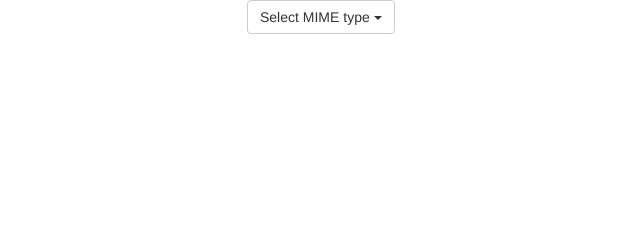
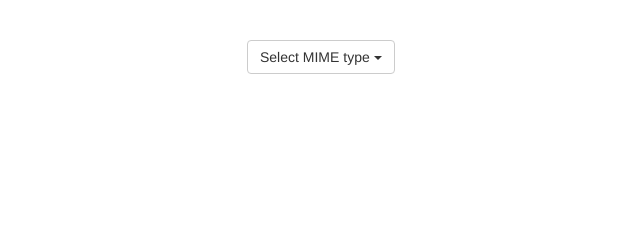
Before and after one commit to manishdwibedy/Scientific-Content-Enrichment, a plain HTML site: page mimeScore.html in a window 1280 px wide. Shown: the whole page, without its empty margins (293-933 px from the left). Drawn offline with nearby package versions, Linux system fonts and the light colour scheme.

Commit message:
Added a top margin of 40px.

```diff
--- a/mimeScore.html
+++ b/mimeScore.html
@@ -38,7 +38,7 @@
 
 <body>
 <div id="mimeSelector" class="row">
-    <div class="center-block" style="width:200px;">
+    <div class="center-block" style="width:200px; margin-top: 40px;">
 
         <div class="dropdown">
             <button class="btn btn-default dropdown-toggle" type="button" id="dropdownMenu2" data-toggle="dropdown" aria-expanded="false">
```
